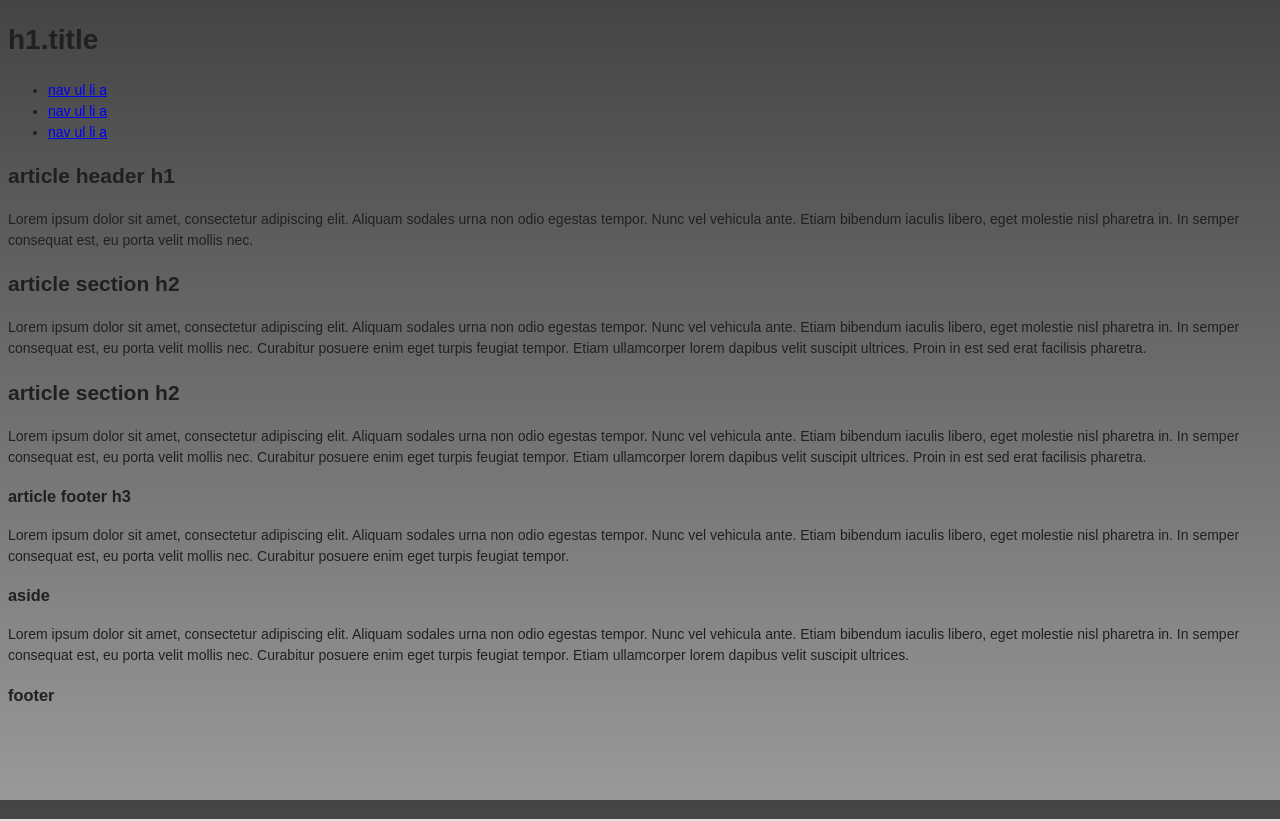
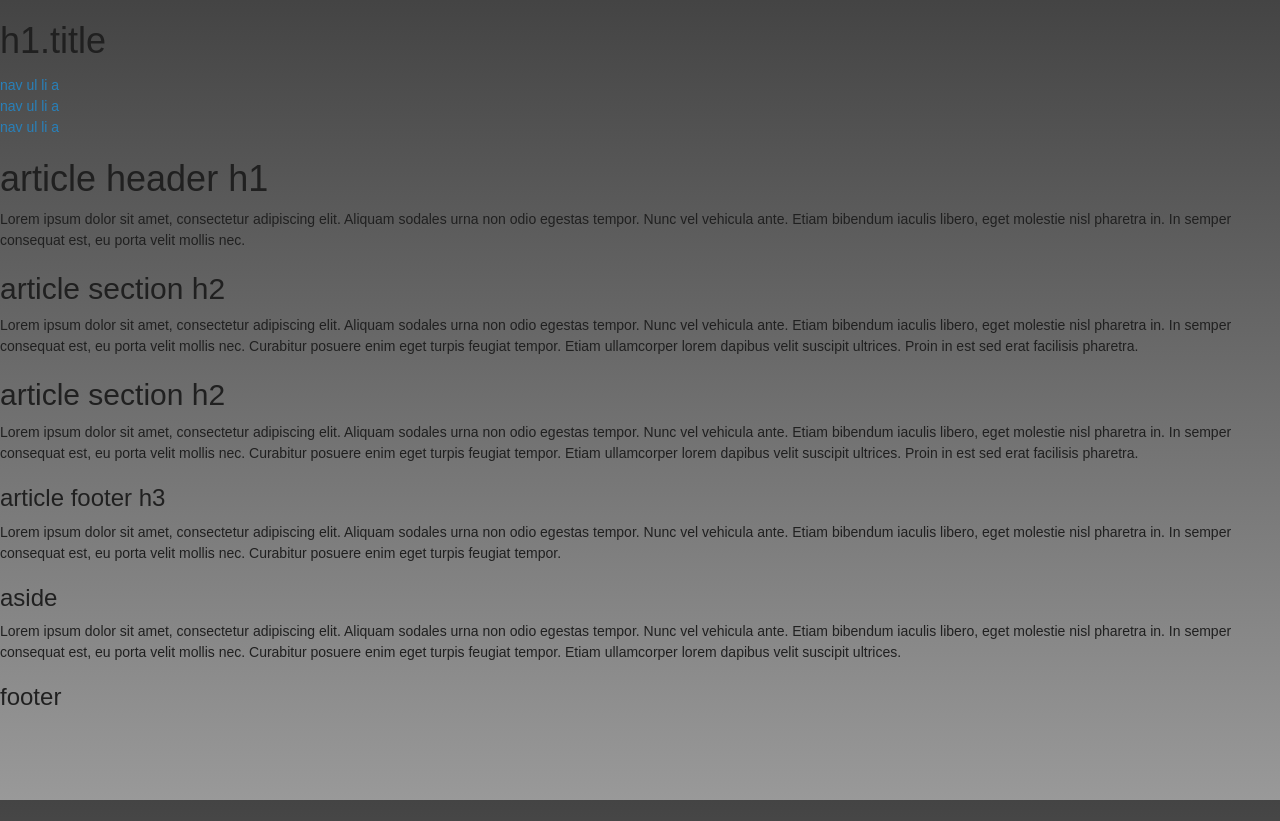
Before and after one commit to mjmonline/Web-Starter-Kit, a website: page index.html in a window 1280 px wide. Drawn offline with nearby package versions, Linux system fonts and the light colour scheme; files that its build step writes are made by us from their sources.

Commit message:
Uncommented imports

```diff
--- a/scss/base/_all.scss
+++ b/scss/base/_all.scss
@@ -5,9 +5,9 @@
 
 // Place files here that impact top-level elements to apply global styles.
 
-// @import "_normalize";
-// @import "_fonts";
+@import "_normalize";
+@import "_fonts";
 @import "_base";
-// @import "_forms";
-// @import "_lists";
-// @import "_type";
+@import "_forms";
+@import "_lists";
+@import "_type";
```
Also changed, not shown: build/css/styles.css, build/css/styles.min.css.
